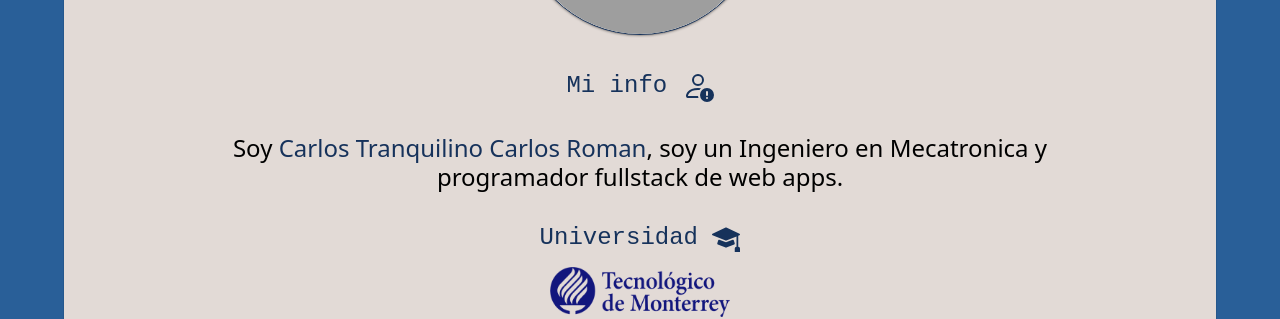
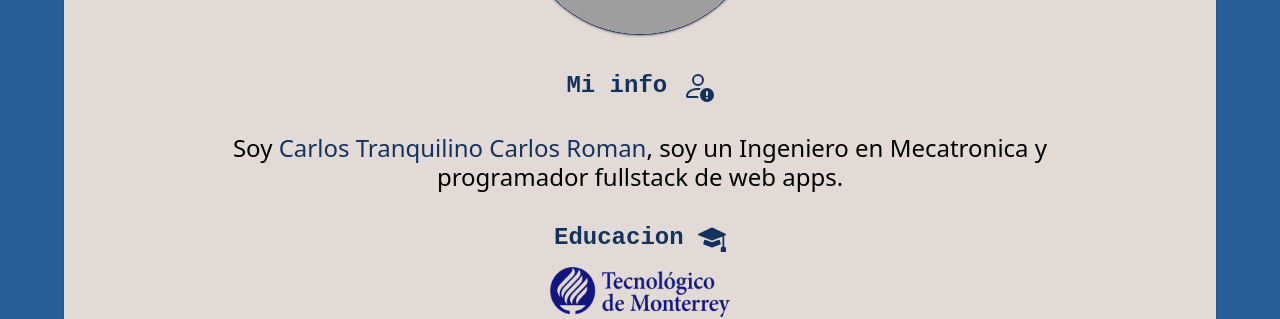
Before and after one commit to valium69mg/carlos_portfolio, a React (Create React App) app: page / in a window 1280 px wide. Shown: the part 421-740 px from the top of the page. Built offline with nearby package versions, Linux system fonts and the light colour scheme; grey boxes are pictures that could not be loaded.

Commit message:
Change weight of title font

```diff
--- a/src/App.js
+++ b/src/App.js
@@ -178,7 +178,7 @@ function App() {
 
             <h3> Soy <span>Carlos Tranquilino Carlos Roman</span>, soy un Ingeniero en Mecatronica y programador fullstack de web apps. </h3>
             <div class="universityContainer">
-            <h3> Universidad {graduationLogo} </h3>
+            <h3> Educacion {graduationLogo} </h3>
             <img src={universityImage} id="uniImage" alt="tecdemty">
 
             </img>
--- a/src/styles/contact.css
+++ b/src/styles/contact.css
@@ -13,6 +13,7 @@
 }
 h1 {
     font-family:'Courier New', Courier, monospace;
+    font-weight: 600;
 
 }
 .contactContainer h1 {
--- a/src/styles/home.css
+++ b/src/styles/home.css
@@ -15,6 +15,7 @@
 
 h1 {
     font-family:'Courier New', Courier, monospace;
+    font-weight: 600;
 
 }
 .presentationCard h1 {
@@ -73,7 +74,7 @@ h1 {
 .universityContainer h3 {
     color: #16325B;
     font-family:'Courier New', Courier, monospace;
-
+    font-weight: 600;
     width: 100%;
 }
 
@@ -205,7 +206,7 @@ h1 {
     font-size: 2rem;
     border-bottom: 1px solid white;
     font-family:'Courier New', Courier, monospace;
-
+    font-weight: 600;
 }
 
 .arrowLogo {
--- a/src/styles/projects.css
+++ b/src/styles/projects.css
@@ -59,7 +59,7 @@
 
 h1 {
     font-family:'Courier New', Courier, monospace;
-
+    font-weight: 600;
 }
 
 .singleProject img {
@@ -79,6 +79,7 @@ h1 {
     font-family:'Courier New', Courier, monospace;
     align-items: center;
     justify-content: center;
+    font-weight: 600;
 
 }
 
```
